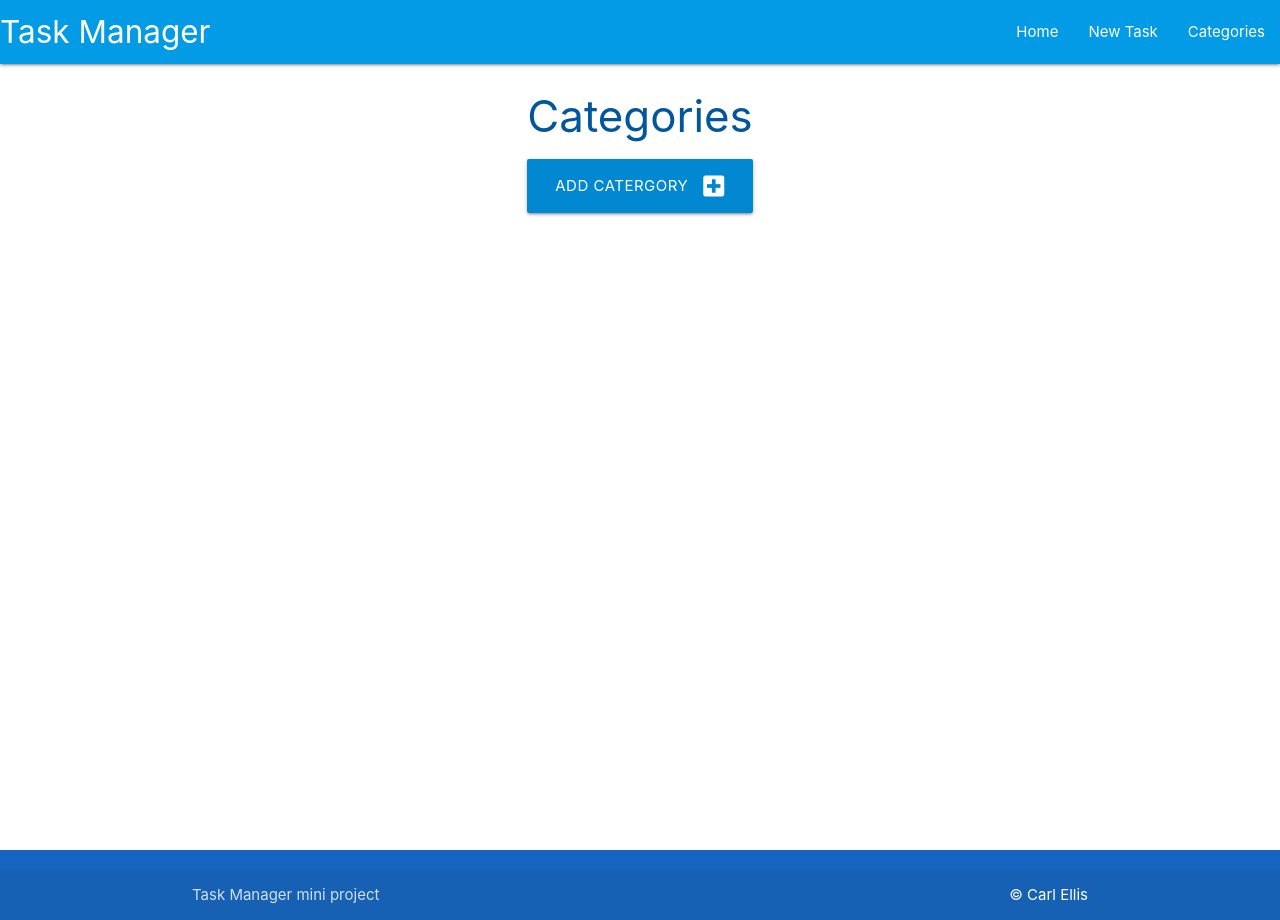
After one commit to carl2087/task-manager-app-mini-project, a Flask app: page /categories in a window 1280 px wide. The commit adds this page. Run offline with Flask 2, Linux system fonts and the light colour scheme.

Commit message:
added categories and routing to add categories

```diff
--- a/taskmanager/models.py
+++ b/taskmanager/models.py
@@ -23,6 +23,8 @@ class Task(db.Model):
 
     def __repr__(self):
         # __repr__ to represent itself in the form of a string
+        # Alternatively can use f"{strings}"
+        # return f"#{self.id} - Task:{self.task_name} | Urgent:{self.is_urgent}"
         return "#{0} - Task: {1} | Urgent: {2}".format(
             self.id, self.task_name, self.is_urgent
         )
--- a/taskmanager/routes.py
+++ b/taskmanager/routes.py
@@ -1,4 +1,4 @@
-from flask import render_template
+from flask import render_template, request, redirect, url_for
 from taskmanager import app, db
 from taskmanager.models import Category, Task
 
@@ -6,3 +6,23 @@ from taskmanager.models import Category, Task
 @app.route("/")
 def home():
     return render_template("tasks.html")
+
+
+@app.route("/categories")
+def categories():
+    return render_template("categories.html")
+
+
+# Requires "get" and "post" methods
+# as will be submitting a form to the datasbase
+# when clicking a new category it will use "get" method
+# to get the page and use "post"
+# when submitting the form
+@app.route("/add_category", methods=["GET", "POST"])
+def add_category():
+    if request.method == "POST":
+        category = Category(category_name=request.form.get("category_name"))
+        db.session.add(category)
+        db.session.commit()
+        return redirect(url_for("categories"))
+    return render_template("add_category.html")
--- a/taskmanager/templates/base.html
+++ b/taskmanager/templates/base.html
@@ -25,7 +25,7 @@
             <ul class="right hide-on-med-and-down">
                 <li><a href="{{ url_for('home') }}">Home</a></li>
                 <li><a href="">New Task</a></li>
-                <li><a href="">Categories</a></li>
+                <li><a href="{{ url_for('categories') }}">Categories</a></li>
             </ul>
             </div>
         </nav>
@@ -34,7 +34,7 @@
         <ul class="sidenav" id="mobile-demo">
             <li><a href="{{ url_for('home') }}">Home</a></li>
             <li><a href="">New Task</a></li>
-            <li><a href="">Categories</a></li>
+            <li><a href="{{ url_for('categories') }}">Categories</a></li>
         </ul>
     </header>
 
@@ -46,12 +46,13 @@
     <footer class="page-footer blue darken-3">
         <div class="footer-copyright">
             <div class="container">
-                For educational purposes only
-                <a class="white-text right" href="https://codeinstitute.net" target="_blank">&copy; Code Institute</a>
+                Task Manager mini project
+                <a class="white-text right" href="https://github.com/carl2087?tab=repositories" target="_blank">&copy; Carl Ellis</a>
             </div>
         </div>
     </footer>
 
+    <script src="https://code.jquery.com/jquery-3.6.3.min.js" integrity="sha256-pvPw+upLPUjgMXY0G+8O0xUf+/Im1MZjXxxgOcBQBXU=" crossorigin="anonymous"></script>
     <script src="https://cdnjs.cloudflare.com/ajax/libs/materialize/1.0.0/js/materialize.min.js"></script>
     <script src="{{ url_for('static', filename='js/script.js') }}"></script>
 
--- /dev/null
+++ b/taskmanager/templates/categories.html
@@ -0,0 +1,14 @@
+{% extends "base.html" %}
+{% block content %}
+
+<h3 class="light-blue-text text-darken-4 center-align">Categories</h3>
+
+<div class="row">
+    <div class="col s12 center-align">
+        <a href="{{ url_for('add_category') }}" class="btn-large waves-effect light-blue darken-2">
+            Add Catergory <i class="fas fa-plus-square right"></i>
+        </a>
+    </div>
+</div>
+
+{% endblock %}
```
Also changed, not shown: taskmanager/templates/add_category.html (added, +27 -0 lines).
